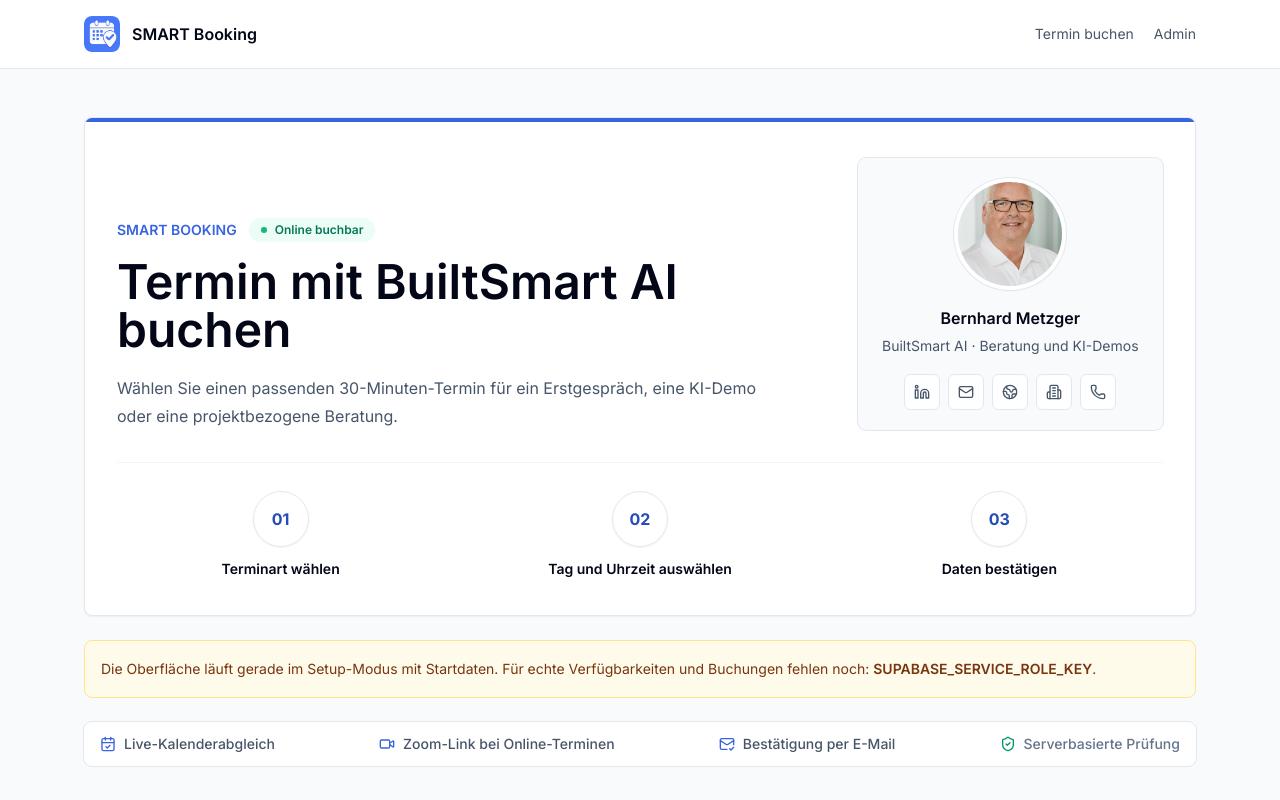
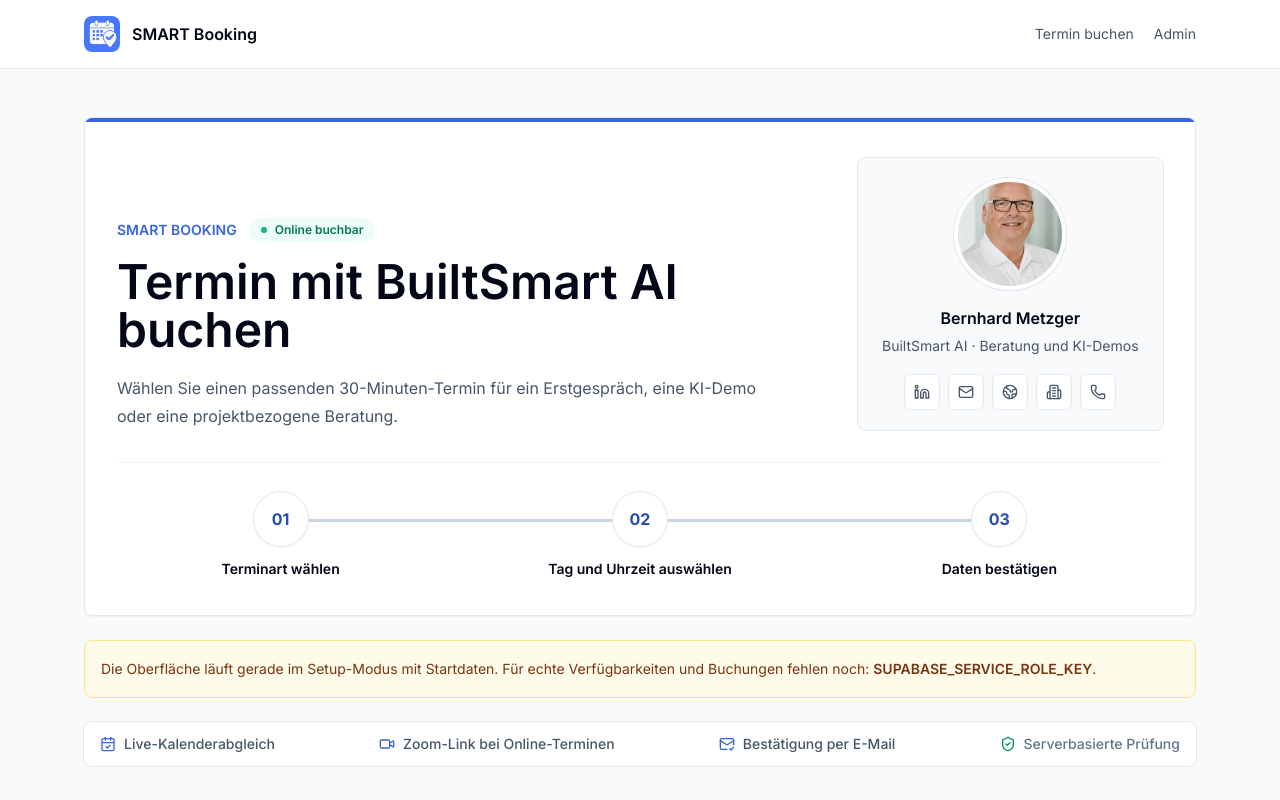
Before and after one commit to BM1964-25/SMART-Booking, a Next.js app: page /book in a window 1280 px wide. Shown: the top 800 px of the page. Built offline with nearby package versions, Linux system fonts and the light colour scheme; no server answers.

Commit message:
Center and strengthen workflow line

```diff
--- a/src/app/book/page.tsx
+++ b/src/app/book/page.tsx
@@ -113,7 +113,7 @@
           </div>
           <div className="mt-8 border-t border-slate-100 pt-7">
             <div className="relative grid grid-cols-1 gap-x-8 gap-y-6 md:grid-cols-3">
-              <div className="absolute left-[16.666%] right-[16.666%] top-7 z-0 hidden h-0.5 bg-gradient-to-r from-brand-400 via-sky-400 to-emerald-400 md:block" />
+              <div className="absolute left-[16.666%] right-[16.666%] top-[1.75rem] z-0 hidden h-[3px] rounded-full bg-slate-300 md:block" />
               {workflowSteps.map((step, index) => (
                 <div key={step} className="relative z-10 flex flex-col items-center text-center">
                   <span className="relative z-10 inline-flex h-14 w-14 items-center justify-center rounded-full border border-slate-200 bg-white text-base font-bold text-brand-700 shadow-sm">
```
